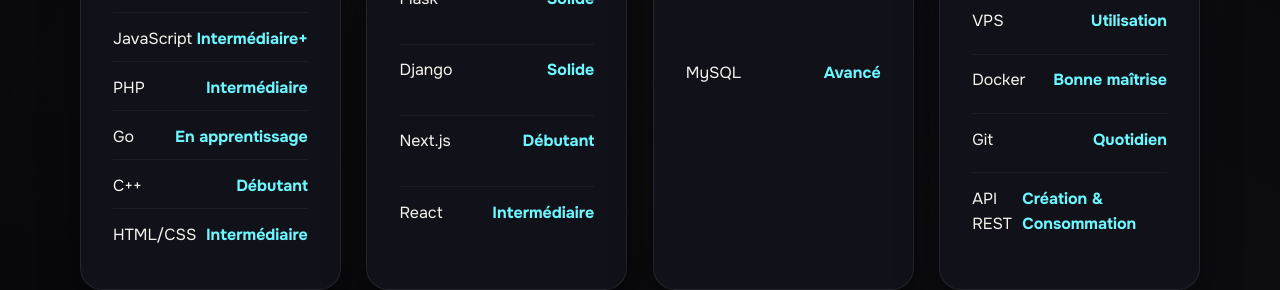
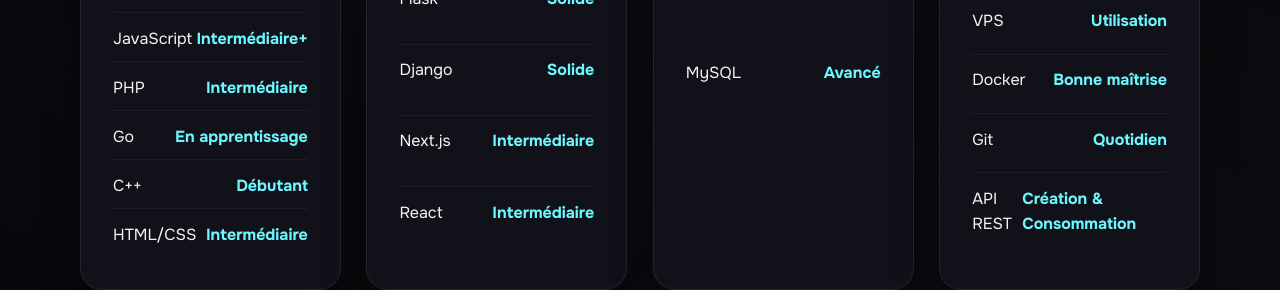
Before and after one commit to danhab05/danhabibtech, a Next.js app: page / in a window 1280 px wide. Shown: the part 1980-2270 px from the top of the page. Built offline with nearby package versions, Linux system fonts and the light colour scheme.

Commit message:
Update Next.js skill level

```diff
--- a/app/page.tsx
+++ b/app/page.tsx
@@ -43,7 +43,7 @@
     items: [
       { name: "Flask", level: "Solide" },
       { name: "Django", level: "Solide" },
-      { name: "Next.js", level: "Débutant" },
+      { name: "Next.js", level: "Intermédiaire" },
       { name: "React", level: "Intermédiaire" },
     ],
   },
```
